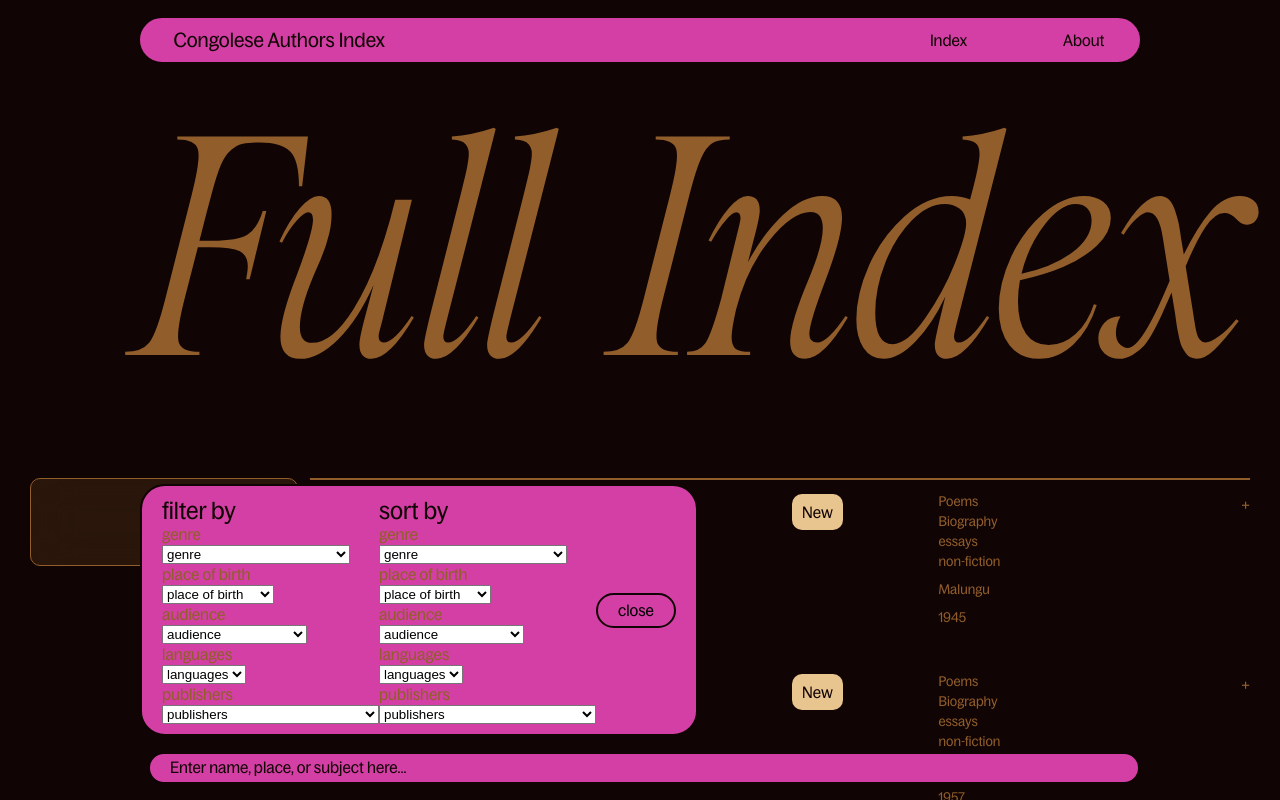
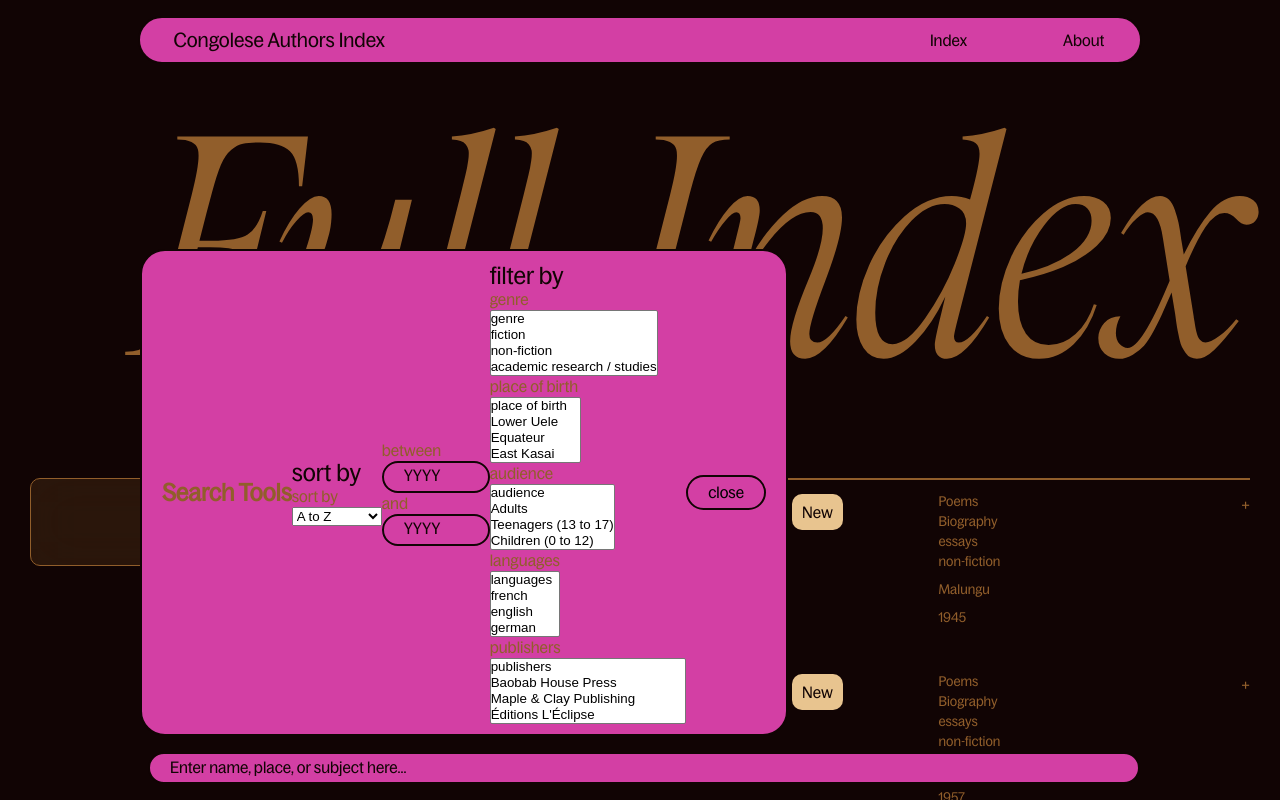
Before and after one commit to UncleDoubleU/Congolese-Authors-Index, a React (Vite) app in the folder 20250513-cai/: page / in a window 1280 px wide. Both pictures are taken after a click on the button "search tools". Shown: the top 800 px of the page. Built offline with nearby package versions, Linux system fonts and the light colour scheme.

Commit message:
the html for the filtering and sorting has been added.

```diff
--- a/20250513-cai/src/components/BottomNav/BottomNav.tsx
+++ b/20250513-cai/src/components/BottomNav/BottomNav.tsx
@@ -93,11 +93,6 @@ function BottomNav() {
       ],
     },
   ];
-  const dateRange = {
-    title: "date",
-    placeholderFrom: 1900,
-    placeholderTo: cY,
-  }
 
   const sorting = [
     { id: 0, title: "A to Z" },
@@ -107,6 +102,12 @@ function BottomNav() {
     { id: 4, title: "oldest first" },
   ];
 
+  const dateRange = {
+    title: "date",
+    placeholderFrom: 1900,
+    placeholderTo: cY,
+  }
+
   return (
     <nav role="search bar" className={styles.container}>
 
@@ -114,6 +115,7 @@ function BottomNav() {
         filtersName="filter by"
         sortingName="sort by"
         filters={filters}
+        sorting={sorting}
         date={dateRange}
       />
 
--- a/20250513-cai/src/components/SearchTool/SearchTool.tsx
+++ b/20250513-cai/src/components/SearchTool/SearchTool.tsx
@@ -5,10 +5,11 @@ interface SearchToolProps {
   filtersName: string;
   sortingName: string;
   filters: { id: number; title: string; options: string[]; }[];
-  dateRange: { id: number; title: string; placeholderFrom: number; placeholderTo: number; }[];
+  sorting: { id: number; title: string; }[];
+  date: { title: string; placeholderFrom: number; placeholderTo: number; };
 }
 
-function SearchTool({ filtersName, sortingName, filters }: SearchToolProps) {
+function SearchTool({ filtersName, sortingName, filters, sorting, date }: SearchToolProps) {
   const [isClicked, setIsClicked] = useState(false)
   const [btnText, setBtnText] = useState("search tools");
   const [listStyle, setListStyles] = useState(`${styles.hidden}`);
@@ -20,7 +21,7 @@ function SearchTool({ filtersName, sortingName, filters }: SearchToolProps) {
 
   useEffect(() => {
     setListStyles(isClicked ? `${styles.list}` : `${styles.hidden}`)
-    setListH3Style(isClicked ? `${styles.listH3Active}` : `${styles.listH3}`)
+    setListH3Style(isClicked ? `${styles.listH3Active}` : `${styles.hidden}`)
     setContStyle(isClicked ? `${styles.searchToolCont} ${styles.active}` : `${styles.searchToolCont}`)
     setBtnText(isClicked ? "close" : "search tools")
 
@@ -42,24 +43,24 @@ function SearchTool({ filtersName, sortingName, filters }: SearchToolProps) {
     }
   }, [])
 
-
-
   const filtersDropDown = filters.map((item) => (
     <label key={item.id} className={listStyle}>
       {item.title}
-      <select className={styles.dropDown} name={item.title} defaultValue={""}>
-        <option value="">{item.title}</option>
+      <select className={styles.dropDown} name={item.title} multiple>
+        <option key={item.title} value="">{item.title}</option>
         {item.options.map((filter, index) => (
           <option key={index} value={filter}>{filter}</option>
         ))}
       </select>
     </label>
+  ));
 
+  const sortingDropDown = sorting.map((item) => (
+    <option value={item.title} key={item.id}>{item.title}</option>
   ));
 
   function handleClick() {
     setIsClicked((c) => !c);
-
   }
 
   function handleOutsideClick(e: MouseEvent) {
@@ -70,18 +71,44 @@ function SearchTool({ filtersName, sortingName, filters }: SearchToolProps) {
     setWidth(window.innerWidth)
   }
 
-
-
-
   return (
 
-    <section key={filtersName} ref={contRef} role="button" className={contStyle}>
+    <section key={filtersName} ref={contRef} className={contStyle}>
+      <h2>Search Tools</h2>
+      <article>
+        <h3 className={listH3Syle}>{sortingName}</h3>
+        <label className={listStyle}>{sortingName}
+          <select name={sortingName}>
+            {sortingDropDown}
+          </select>
+        </label>
+      </article>
+
+      <article>
+        <label className={listStyle}>between
+          <input
+            aria-label="Publication date full year"
+            type="number"
+            min="1900"
+            max={date.placeholderTo}
+            step="1"
+            // value={""}
+            placeholder="YYYY" />
+        </label>
+        <label className={listStyle}>and
+          <input
+            aria-label="Publication date full year"
+            type="number"
+            min="1900"
+            max={date.placeholderTo}
+            step="1"
+            // value={""}
+            placeholder="YYYY" />
+        </label>
+      </article>
+
       <article>
         <h3 className={listH3Syle}>{filtersName}</h3>
-        {filtersDropDown}
-      </article>
-      <article>
-        <h3 className={listH3Syle}>{sortingName}</h3>
         {filtersDropDown}
       </article>
       <button onClick={handleClick}>{btnText}</button>
```
